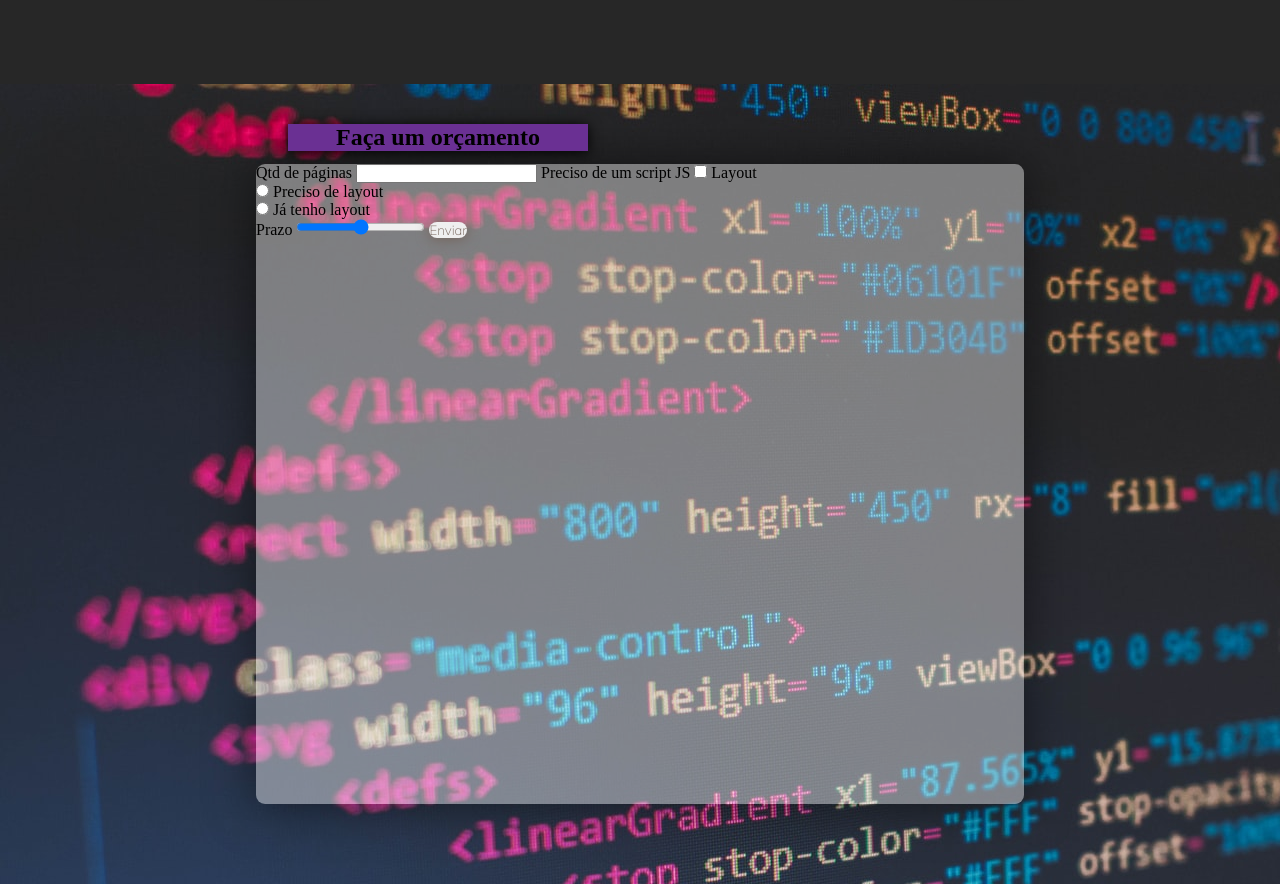
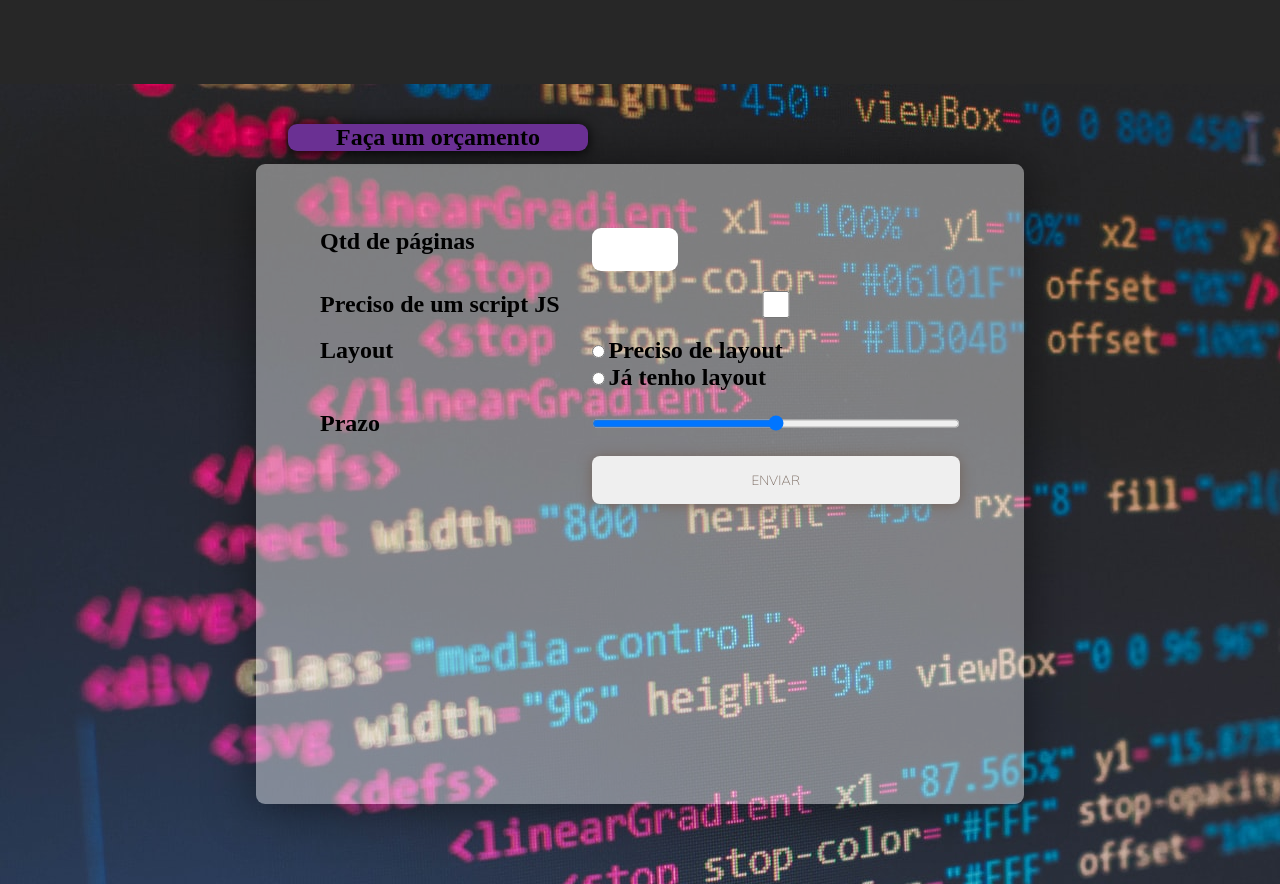
Before and after one commit to robertomacedo/portfolio, a plain HTML site: page index.html in a window 1280 px wide. Shown: the part 3300-4184 px from the top of the page. Drawn offline with Linux system fonts and the light colour scheme.

Commit message:
:up: Atualizaçao do bloco orçamento

```diff
--- a/index.html
+++ b/index.html
@@ -204,7 +204,7 @@
                 <h1>Faça um orçamento</h1>
                 <form>
                     <label for="qtd">Qtd de páginas</label>
-                    <input type="text" name="qtd" di="qtd">
+                    <input type="number" min="1" name="qtd" di="qtd">
                     <label for="js">Preciso de um script JS</label>
                     <input type="checkbox" name="js" id="js">
                     <label>Layout</label>
--- a/style.css
+++ b/style.css
@@ -462,4 +462,32 @@ header{
     background: -webkit-linear-gradient(to right, #a044FF, #6a3093);
     background: linear-gradient(to left #a044ff, #6a3093);
     box-shadow: 0 .1rem .8rem;
+    border-radius: 9px;
 }
+.sessao-orcamento form{
+    margin: 4rem;
+    display: grid;
+    grid-template-columns: auto 1fr;
+    column-gap: 2rem;
+    row-gap: 1.2rem;
+}
+.sessao-orcamento label{
+    font-family: var(--font-secundary);
+    font-size: 1.5rem;
+    font-weight: bold;
+}
+.sessao-orcamento input[type="number"]{
+    font-family: var(--font-secundary);
+    width: 5rem;
+    font-size: 2rem;
+    outline: none;
+    border: none;
+    padding: 0.2rem;
+    border-radius: 9px;
+}
+.btn-orcamento{
+    text-transform: uppercase;
+    padding: 1rem;
+    cursor: pointer;
+    grid-column: 2;
+}
```
